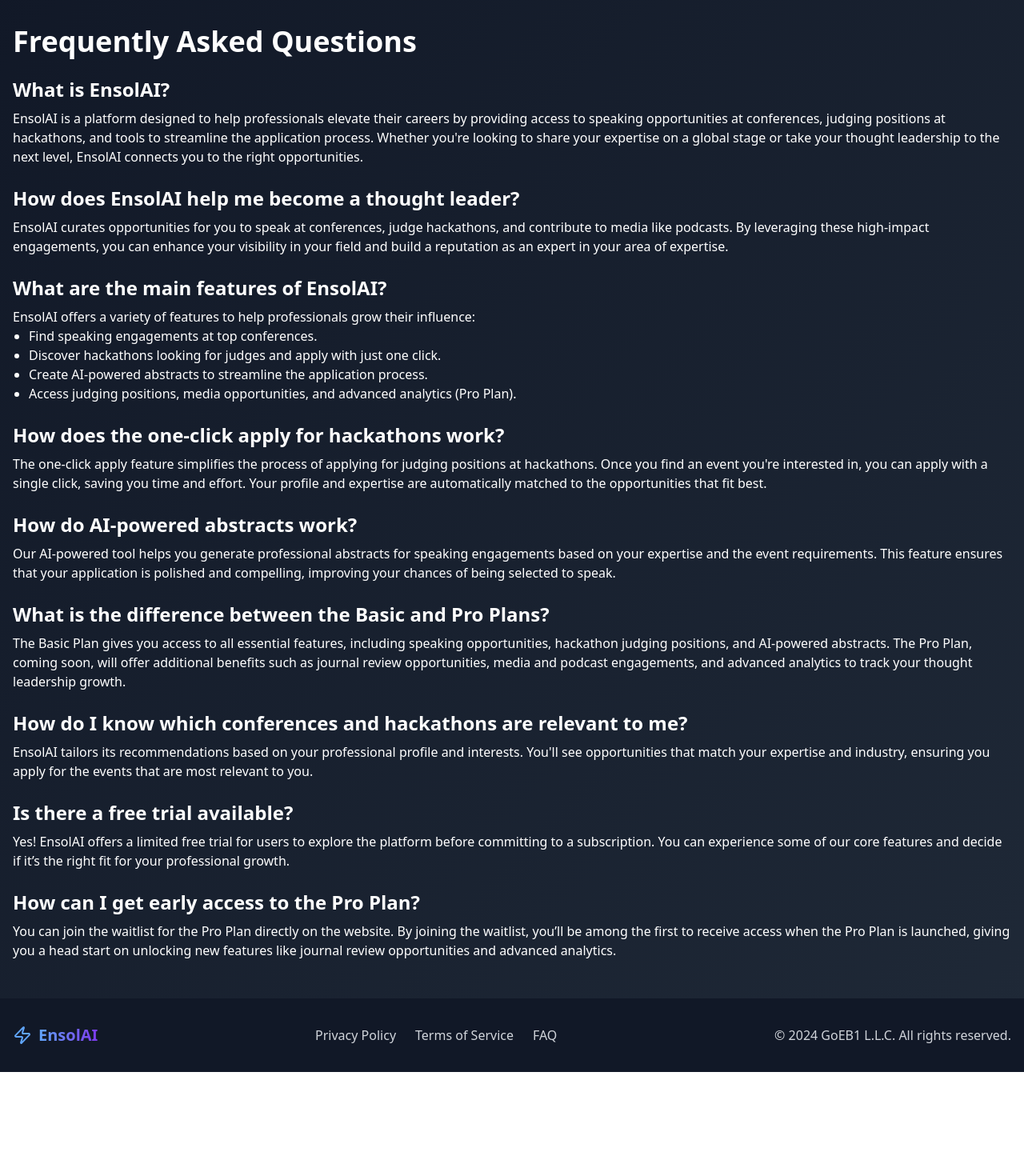
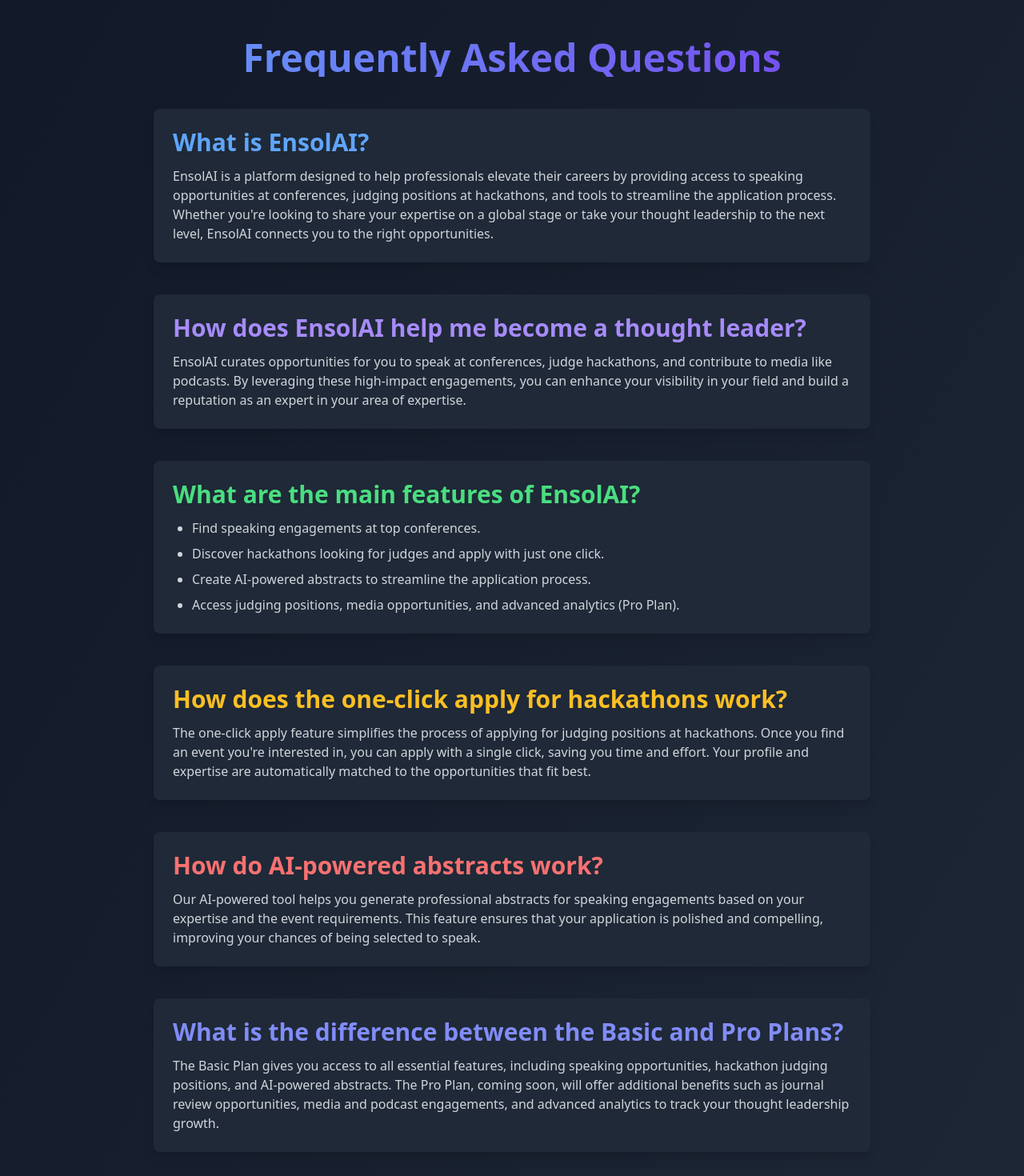
Before and after one commit to chopratejas/ensolai-dash1, a React (Vite) app: page /faq in a window 1280 px wide. Shown: the part 80-1550 px from the top of the page at 80% size. Before the commit the page ends 1420 px from the top, so only its background shows below. Built offline with nearby package versions, Linux system fonts and the light colour scheme.

Commit message:
Updated FAQ page

```diff
--- a/src/pages/FAQ.jsx
+++ b/src/pages/FAQ.jsx
@@ -6,102 +6,136 @@ const FAQ = () => {
     return (
         <div className="min-h-screen flex flex-col bg-gradient-to-br from-gray-900 to-gray-800 text-white">
             <Header/>
-            <main className="flex-grow container mx-auto px-4 py-12">
-                <h1 className="text-4xl font-bold mb-6">Frequently Asked Questions</h1>
-                <div className="space-y-6">
+            <main className="flex-grow container mx-auto px-4 py-16">
+                <h1 className="text-5xl font-extrabold text-center mb-10 text-transparent bg-clip-text bg-gradient-to-r from-blue-400 to-purple-600">
+                    Frequently Asked Questions
+                </h1>
+                <div className="space-y-10 max-w-4xl mx-auto text-gray-300">
 
-                    <div>
-                        <h2 className="text-2xl font-semibold mb-2">What is EnsolAI?</h2>
+                    {/* FAQ Item */}
+                    <div
+                        className="bg-gray-800 rounded-lg shadow-lg p-6 hover:bg-gray-700 transition-colors duration-300">
+                        <h2 className="text-3xl font-semibold mb-3 text-blue-400">What is EnsolAI?</h2>
                         <p>
                             EnsolAI is a platform designed to help professionals elevate their careers by providing
-                            access to speaking opportunities at conferences, judging positions at hackathons, and tools
-                            to streamline the application process. Whether you're looking to share your expertise on a
-                            global stage or take your thought leadership to the next level, EnsolAI connects you to the
-                            right opportunities.
+                            access to
+                            speaking opportunities at conferences, judging positions at hackathons, and tools to
+                            streamline the
+                            application process. Whether you're looking to share your expertise on a global stage or
+                            take your
+                            thought leadership to the next level, EnsolAI connects you to the right opportunities.
                         </p>
                     </div>
 
-                    <div>
-                        <h2 className="text-2xl font-semibold mb-2">How does EnsolAI help me become a thought
-                            leader?</h2>
+                    {/* FAQ Item */}
+                    <div
+                        className="bg-gray-800 rounded-lg shadow-lg p-6 hover:bg-gray-700 transition-colors duration-300">
+                        <h2 className="text-3xl font-semibold mb-3 text-purple-400">How does EnsolAI help me become a
+                            thought leader?</h2>
                         <p>
                             EnsolAI curates opportunities for you to speak at conferences, judge hackathons, and
-                            contribute to media like podcasts. By leveraging these high-impact engagements, you can
-                            enhance your visibility in your field and build a reputation as an expert in your area of
-                            expertise.
+                            contribute to media
+                            like podcasts. By leveraging these high-impact engagements, you can enhance your visibility
+                            in your field
+                            and build a reputation as an expert in your area of expertise.
                         </p>
                     </div>
 
-                    <div>
-                        <h2 className="text-2xl font-semibold mb-2">What are the main features of EnsolAI?</h2>
+                    {/* FAQ Item */}
+                    <div
+                        className="bg-gray-800 rounded-lg shadow-lg p-6 hover:bg-gray-700 transition-colors duration-300">
+                        <h2 className="text-3xl font-semibold mb-3 text-green-400">What are the main features of
+                            EnsolAI?</h2>
+                        <ul className="list-disc pl-6 space-y-2">
+                            <li>Find speaking engagements at top conferences.</li>
+                            <li>Discover hackathons looking for judges and apply with just one click.</li>
+                            <li>Create AI-powered abstracts to streamline the application process.</li>
+                            <li>Access judging positions, media opportunities, and advanced analytics (Pro Plan).</li>
+                        </ul>
+                    </div>
+
+                    {/* FAQ Item */}
+                    <div
+                        className="bg-gray-800 rounded-lg shadow-lg p-6 hover:bg-gray-700 transition-colors duration-300">
+                        <h2 className="text-3xl font-semibold mb-3 text-yellow-400">How does the one-click apply for
+                            hackathons work?</h2>
                         <p>
-                            EnsolAI offers a variety of features to help professionals grow their influence:
-                            <ul className="list-disc pl-5">
-                                <li>Find speaking engagements at top conferences.</li>
-                                <li>Discover hackathons looking for judges and apply with just one click.</li>
-                                <li>Create AI-powered abstracts to streamline the application process.</li>
-                                <li>Access judging positions, media opportunities, and advanced analytics (Pro Plan).
-                                </li>
-                            </ul>
+                            The one-click apply feature simplifies the process of applying for judging positions at
+                            hackathons. Once
+                            you find an event you're interested in, you can apply with a single click, saving you time
+                            and effort.
+                            Your profile and expertise are automatically matched to the opportunities that fit best.
                         </p>
                     </div>
 
-                    <div>
-                        <h2 className="text-2xl font-semibold mb-2">How does the one-click apply for hackathons
-                            work?</h2>
+                    {/* FAQ Item */}
+                    <div
+                        className="bg-gray-800 rounded-lg shadow-lg p-6 hover:bg-gray-700 transition-colors duration-300">
+                        <h2 className="text-3xl font-semibold mb-3 text-red-400">How do AI-powered abstracts work?</h2>
                         <p>
-                            The one-click apply feature simplifies the process of applying for judging positions at
-                            hackathons. Once you find an event you're interested in, you can apply with a single click,
-                            saving you time and effort. Your profile and expertise are automatically matched to the
-                            opportunities that fit best.
+                            Our AI-powered tool helps you generate professional abstracts for speaking engagements based
+                            on your
+                            expertise and the event requirements. This feature ensures that your application is polished
+                            and
+                            compelling, improving your chances of being selected to speak.
                         </p>
                     </div>
 
-                    <div>
-                        <h2 className="text-2xl font-semibold mb-2">How do AI-powered abstracts work?</h2>
+                    {/* FAQ Item */}
+                    <div
+                        className="bg-gray-800 rounded-lg shadow-lg p-6 hover:bg-gray-700 transition-colors duration-300">
+                        <h2 className="text-3xl font-semibold mb-3 text-indigo-400">What is the difference between the
+                            Basic and Pro Plans?</h2>
                         <p>
-                            Our AI-powered tool helps you generate professional abstracts for speaking engagements based
-                            on your expertise and the event requirements. This feature ensures that your application is
-                            polished and compelling, improving your chances of being selected to speak.
+                            The Basic Plan gives you access to all essential features, including speaking opportunities,
+                            hackathon
+                            judging positions, and AI-powered abstracts. The Pro Plan, coming soon, will offer
+                            additional benefits
+                            such as journal review opportunities, media and podcast engagements, and advanced analytics
+                            to track your
+                            thought leadership growth.
                         </p>
                     </div>
 
-                    <div>
-                        <h2 className="text-2xl font-semibold mb-2">What is the difference between the Basic and Pro
-                            Plans?</h2>
+                    {/* FAQ Item */}
+                    <div
+                        className="bg-gray-800 rounded-lg shadow-lg p-6 hover:bg-gray-700 transition-colors duration-300">
+                        <h2 className="text-3xl font-semibold mb-3 text-pink-400">How do I know which conferences and
+                            hackathons are relevant to me?</h2>
                         <p>
-                            The Basic Plan gives you access to all essential features, including speaking opportunities,
-                            hackathon judging positions, and AI-powered abstracts. The Pro Plan, coming soon, will offer
-                            additional benefits such as journal review opportunities, media and podcast engagements, and
-                            advanced analytics to track your thought leadership growth.
+                            EnsolAI tailors its recommendations based on your professional profile and interests. You'll
+                            see
+                            opportunities that match your expertise and industry, ensuring you apply for the events that
+                            are most
+                            relevant to you.
                         </p>
                     </div>
 
-                    <div>
-                        <h2 className="text-2xl font-semibold mb-2">How do I know which conferences and hackathons are
-                            relevant to me?</h2>
+                    {/* FAQ Item */}
+                    <div
+                        className="bg-gray-800 rounded-lg shadow-lg p-6 hover:bg-gray-700 transition-colors duration-300">
+                        <h2 className="text-3xl font-semibold mb-3 text-orange-400">Is there a free trial
+                            available?</h2>
                         <p>
-                            EnsolAI tailors its recommendations based on your professional profile and interests. You'll
-                            see opportunities that match your expertise and industry, ensuring you apply for the events
-                            that are most relevant to you.
+                            Yes! EnsolAI offers a limited free trial of 7 days for users to explore the platform before
+                            committing to a
+                            subscription. You can experience some of our core features and decide if it’s the right fit
+                            for your
+                            professional growth.
                         </p>
                     </div>
 
-                    <div>
-                        <h2 className="text-2xl font-semibold mb-2">Is there a free trial available?</h2>
+                    {/* FAQ Item */}
+                    <div
+                        className="bg-gray-800 rounded-lg shadow-lg p-6 hover:bg-gray-700 transition-colors duration-300">
+                        <h2 className="text-3xl font-semibold mb-3 text-teal-400">How can I get early access to the Pro
+                            Plan?</h2>
                         <p>
-                            Yes! EnsolAI offers a limited free trial for users to explore the platform before committing
-                            to a subscription. You can experience some of our core features and decide if it’s the right
-                            fit for your professional growth.
-                        </p>
-                    </div>
-
-                    <div>
-                        <h2 className="text-2xl font-semibold mb-2">How can I get early access to the Pro Plan?</h2>
-                        <p>
-                            You can join the waitlist for the Pro Plan directly on the website. By joining the waitlist,
-                            you’ll be among the first to receive access when the Pro Plan is launched, giving you a head
-                            start on unlocking new features like journal review opportunities and advanced analytics.
+                            You can join the waitlist for the Pro Plan soon. By joining the waitlist, you’ll be among
+                            the first to
+                            receive access when the Pro Plan is launched, giving you a head start on unlocking new
+                            features like
+                            journal review opportunities and advanced analytics.
                         </p>
                     </div>
 
```
